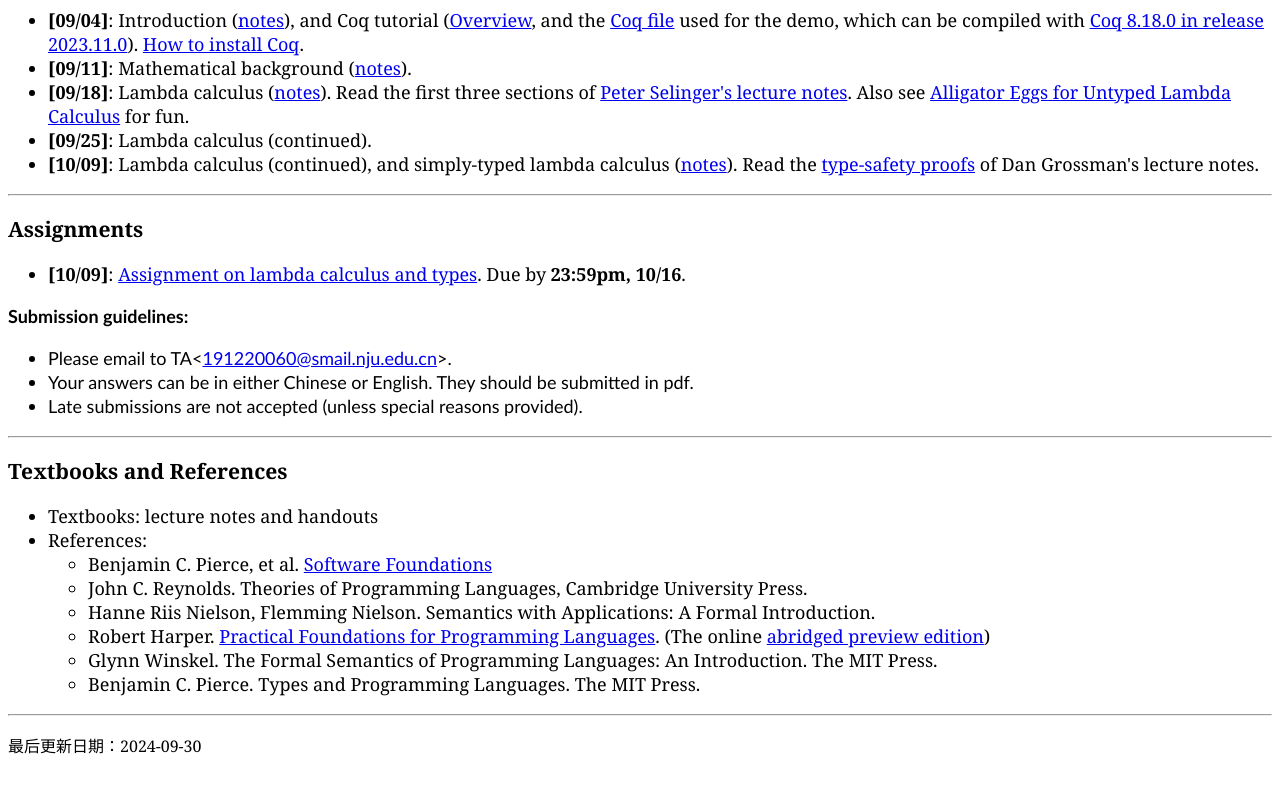
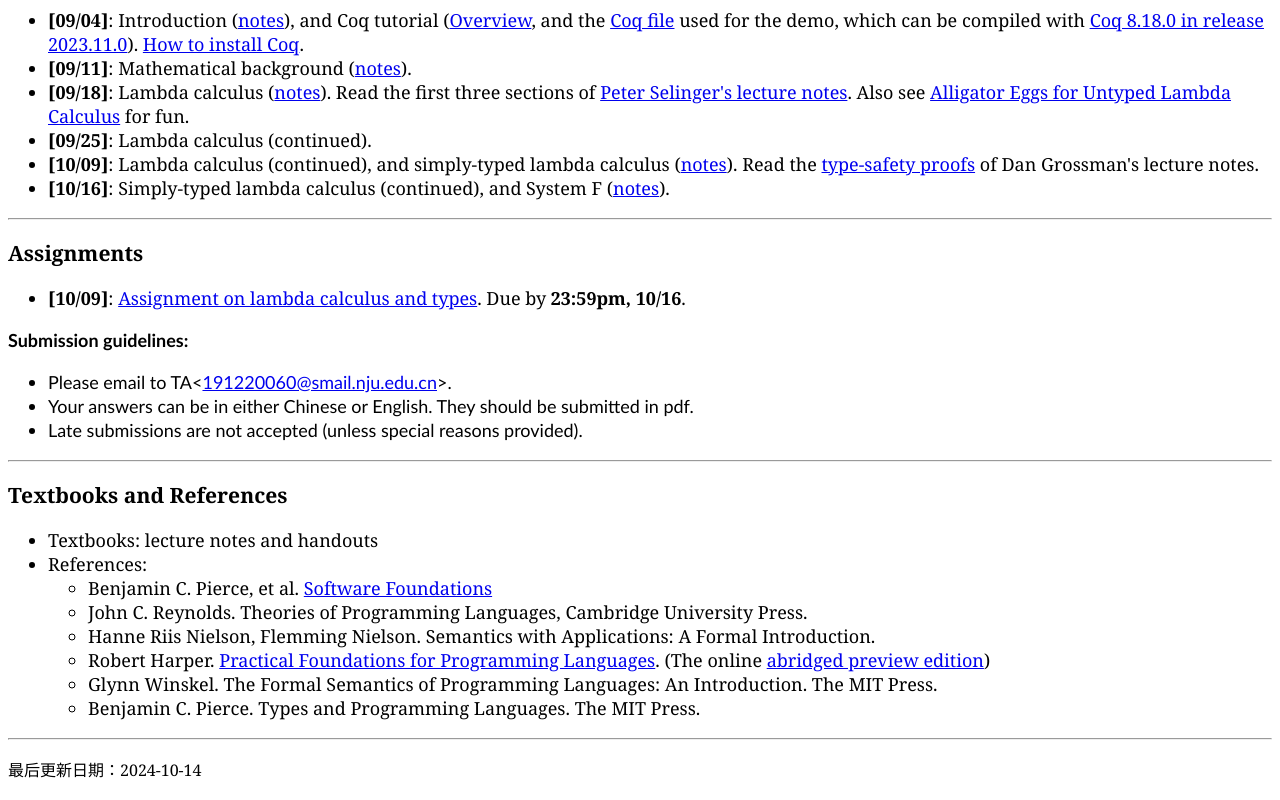
Before and after one commit to hongjin-liang/semantics2024, a plain HTML site: page index.html in a window 1280 px wide. Shown: the part 315-1115 px from the top of the page. Before the commit the page ends 1091 px from the top, so only its background shows below. Drawn offline with Linux system fonts and the light colour scheme.

Commit message:
system F

```diff
--- a/index.html
+++ b/index.html
@@ -40,6 +40,8 @@
 						 </li>
     <li> <b>[10/09]</b>: Lambda calculus (continued), and simply-typed lambda calculus (<a href="05_types.pptx">notes</a>).
 	                     Read the <a href="typesafe_proof.pdf">type-safety proofs</a> of Dan Grossman's lecture notes.
+						 </li>
+	<li> <b>[10/16]</b>: Simply-typed lambda calculus (continued), and System F (<a href="06_SystemF.pdf">notes</a>).
 						 </li>
     <!--
     <li> <b>[10/18]</b>: Simply-typed lambda calculus (continued), and operational semantics (<a href="06_operational.pdf">notes</a>).
@@ -111,7 +113,7 @@
 
 	<hr>
 
-    <p><font size="3" face="Georgia">最后更新日期：2024-09-30</font></p>
+    <p><font size="3" face="Georgia">最后更新日期：2024-10-14</font></p>
   </body>
 
 </html>
```
Also changed, not shown: 1 other file.
